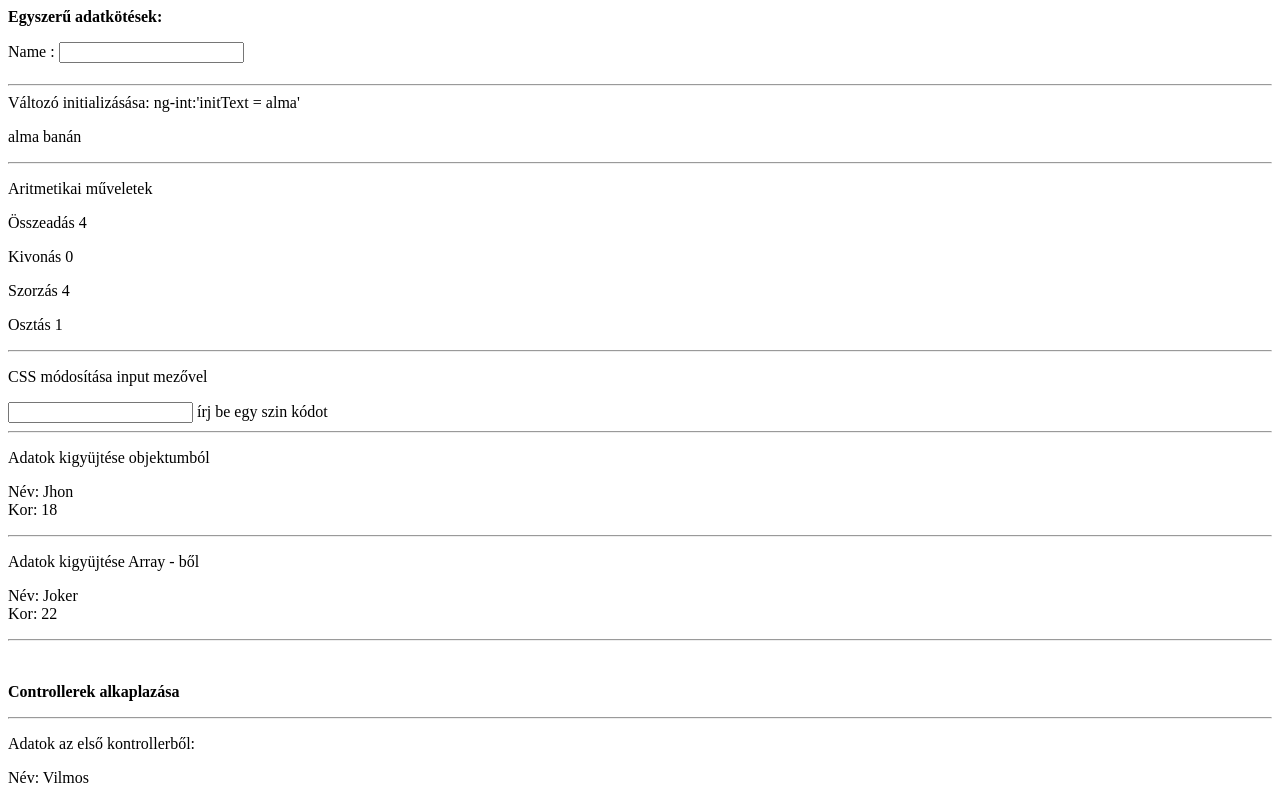
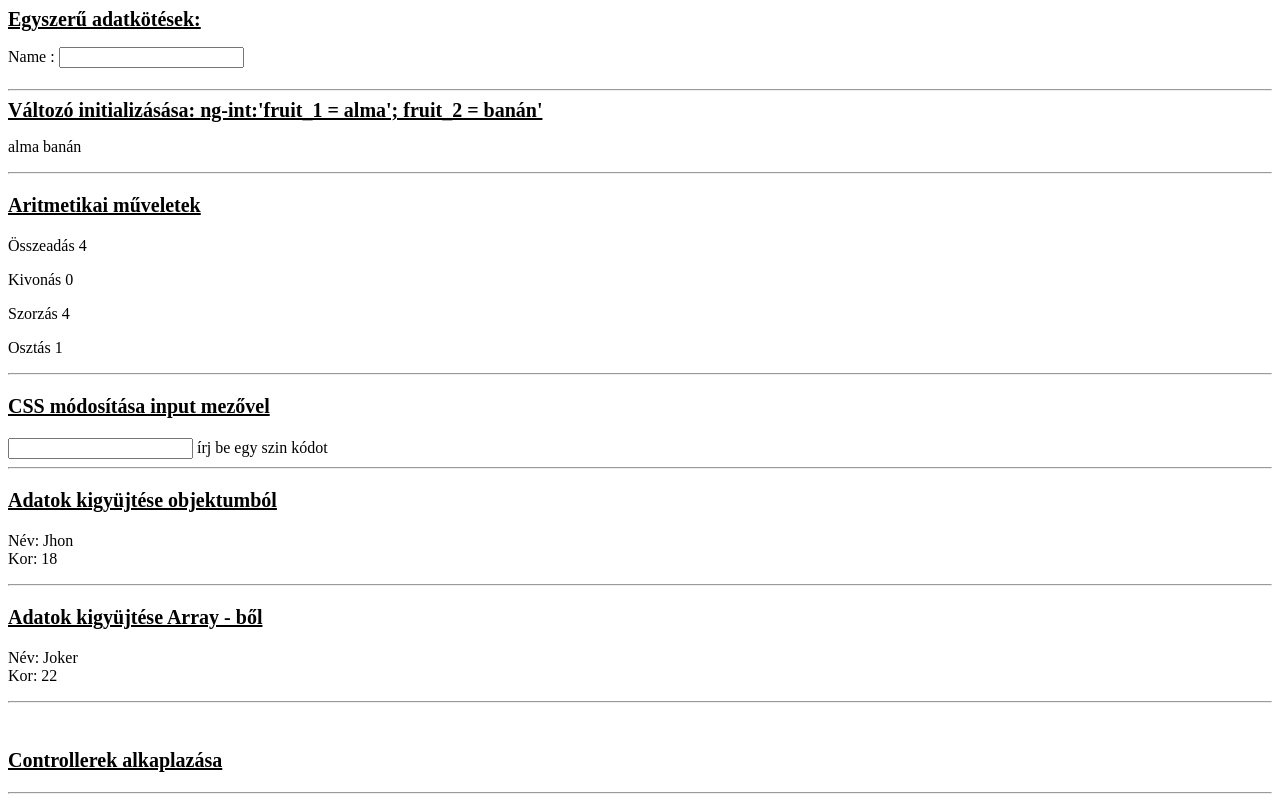
Before and after one commit to malasits/Angular, a plain HTML site: page index.html in a window 1280 px wide. Shown: the top 800 px of the page. Drawn offline with nearby package versions, Linux system fonts and the light colour scheme.

Commit message:
Extended angular

```diff
--- a/index.html
+++ b/index.html
@@ -5,23 +5,29 @@
     <meta name="viewport" content="width=device-width, initial-scale=1.0">
     <title>Angular example</title>
      <script src="https://ajax.googleapis.com/ajax/libs/angularjs/1.6.4/angular.min.js"></script> <!-- Angular framework :) -->
-
+    <style>
+        .title{
+            font-size: 20px;
+            font-weight: bold;
+            text-decoration: underline;
+        }
+    </style>
 </head>
 <body ng-app="myApp">
     <div>
         <!--Adatkötés input mezőből-->
-        <label style="font-weight:bold;">Egyszerű adatkötések:</label>
+        <label class="title">Egyszerű adatkötések:</label>
         <p>Name : <input type="text" ng-model="name" /></p>
         <h1 id="txt">{{name}}</h1>
         <hr>
 
         <!--Adatkötés initializált változóval-->
-        <label ng-init="fruit_1='alma'; fruit_2='banán'">Változó initializásása: ng-int:'initText = alma' </label>
+        <label class="title" ng-init="fruit_1='alma'; fruit_2='banán'">Változó initializásása: ng-int:'fruit_1 = alma'; fruit_2 = banán' </label>
         <p ng-bind="fruit_1 + ' ' + fruit_2"></p>
         <hr>
 
         <!--Aritmetikai műveletek-->
-        <p>Aritmetikai műveletek</p>
+        <p class="title">Aritmetikai műveletek</p>
         <p>Összeadás {{2+2}}</p>
         <p>Kivonás {{2-2}}</p>
         <p>Szorzás {{2*2}}</p>
@@ -29,13 +35,13 @@
         <hr>
 
         <!--CSS módosítása input mezővel-->
-        <p>CSS módosítása input mezővel</p>
+        <p class="title">CSS módosítása input mezővel</p>
         <input style="background-color:{{myCol}}"  type="text" ng-model="myCol" value="{{myCol}}"/>
         <label> írj be egy szin kódot</label>
         <hr>
 
         <!--Adatok kigyüjtése objektumból-->
-        <p>Adatok kigyüjtése objektumból</p>
+        <p class="title">Adatok kigyüjtése objektumból</p>
         <p ng-init="personObj={ Name: 'Jhon', Age: 18}">
             <label>Név: {{personObj.Name}}</label>
             <br />
@@ -44,7 +50,7 @@
         <hr>
 
         <!--Adatok kigyüjtése Array - ből -->
-        <p>Adatok kigyüjtése Array - ből</p>
+        <p class="title">Adatok kigyüjtése Array - ből</p>
         <p ng-init="personArray = ['Joker', 22,]">
             <label>Név: {{personArray[0]}}</label>
             <br />
@@ -55,19 +61,21 @@
     </div>
     <br />
 
-    <p style="font-weight:bold;">Controllerek alkaplazása</p>
+    <p class="title">Controllerek alkaplazása</p>
     <hr>
     <div ng-controller="Controller_1">
-        <p>Adatok az első kontrollerből:</p>
+        <p class="title">Adatok az első kontrollerből:</p>
         <p>Név: {{name}}</p>
         <p>Kor: {{age}}</p>
     </div>
 
     <div ng-controller="Controller_2">
-        <p>Adatok az első kontrollerből:</p>
+        <p class="title">Adatok az első kontrollerből:</p>
         <p>Név: {{name}}</p>
         <p>Kor: {{age}}</p>
     </div>
+
+    <w3TestDirective></w3TestDirective>
 
     <script>
         //Angular modul létrehozása
@@ -84,6 +92,18 @@
             $scope.name = "Vilma";
             $scope.age = 55;
         });
+
+        //Directive létrehozása
+        // app.directive("TeszDirective", function(){
+        //     return {
+        //         template : "<h1>Teszt directive</h1><hr>"
+        //     };
+        // });
+        app.directive("w3TestDirective", function() {
+            return {
+                template : "<h1>Made by a directive!</h1>"
+            };
+        });
     </script>
 </body>
 </html>
```
